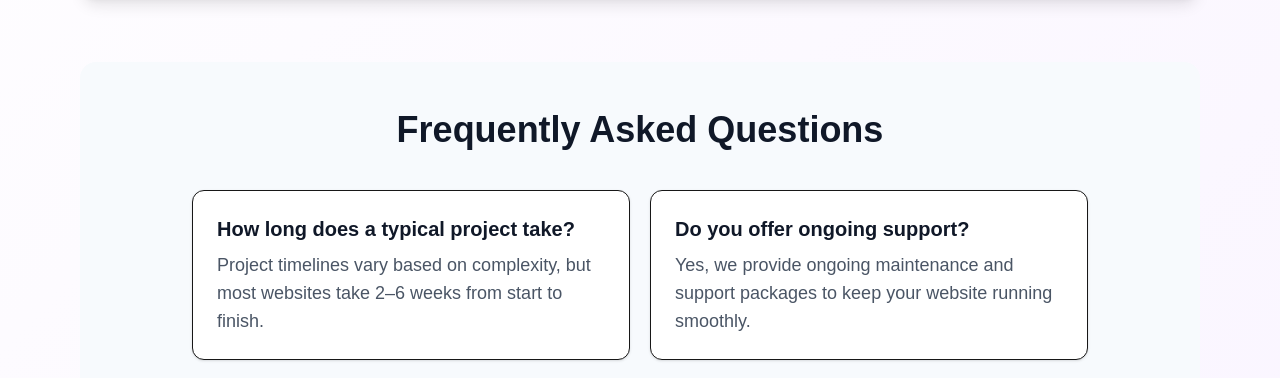
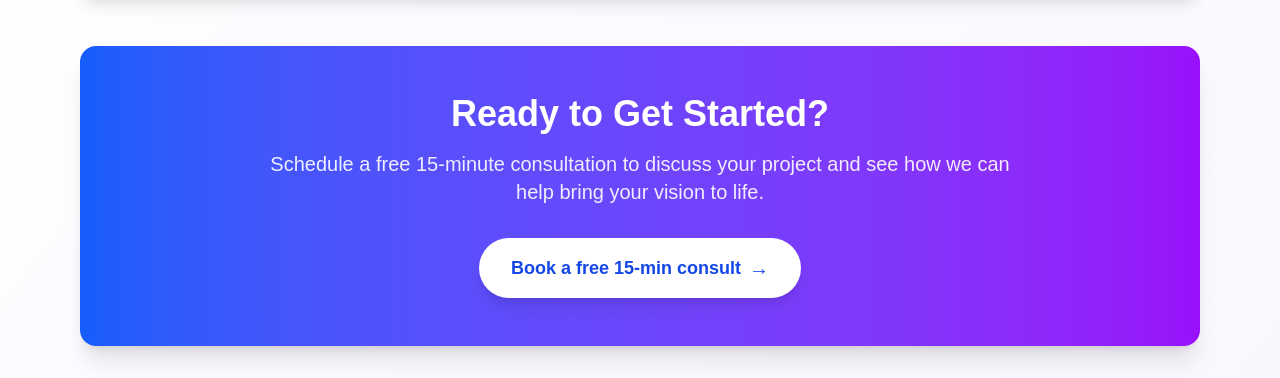
Before and after one commit to KaisenSage/codewithsage, a Next.js app in the folder my-app/: page /contact in a window 1280 px wide. Shown: the part 702-1080 px from the top of the page. Built offline with nearby package versions, Linux system fonts and the light colour scheme; no server answers.

Commit message:
Add simple booking CTA that opens in new tab
Co-authored-by: KaisenSage <137822308+KaisenSage@users.noreply.github.com>

```diff
--- a/my-app/src/components/ContactSection.tsx
+++ b/my-app/src/components/ContactSection.tsx
@@ -6,6 +6,9 @@ import { useState } from "react";
 import { FaEnvelope, FaPhone, FaMapMarkerAlt, FaPaperPlane, FaArrowLeft, FaCheckCircle } from "react-icons/fa";
 
 export default function ContactSection() {
+  // Booking URL from environment variable or fallback
+  const BOOKING_URL = process.env.NEXT_PUBLIC_BOOKING_URL || "https://calendly.com/codewithsage";
+
   // Formspree hook with your form ID
   const [state, handleSubmit] = useForm("xpwjgygv");
   // Local state for loading, for better UX
@@ -167,6 +170,29 @@ export default function ContactSection() {
             )}
           </div>
         </div>
+
+        {/* Booking CTA Section */}
+        <section className="w-full bg-gradient-to-r from-blue-600 to-purple-600 py-12 px-6 mt-12 rounded-2xl shadow-xl">
+          <div className="max-w-3xl mx-auto text-center">
+            <h2 className="text-3xl md:text-4xl font-bold text-white mb-4">
+              Ready to Get Started?
+            </h2>
+            <p className="text-lg md:text-xl text-white/90 mb-8">
+              Schedule a free 15-minute consultation to discuss your project and see how we can help bring your vision to life.
+            </p>
+            <a
+              href={BOOKING_URL}
+              target="_blank"
+              rel="noopener noreferrer"
+              aria-label="Book a free 15-min consult"
+              className="inline-flex items-center justify-center px-8 py-4 text-lg font-semibold text-blue-700 bg-white rounded-full shadow-lg hover:bg-gray-50 transition-all duration-200 hover:scale-105"
+            >
+              Book a free 15-min consult
+              <span className="ml-2 text-xl">→</span>
+            </a>
+          </div>
+        </section>
+
         {/* FAQ Section */}
         <section className="w-full bg-[#f7fafd] py-12 px-2 mt-16 rounded-2xl">
           <div className="max-w-4xl mx-auto">
```
